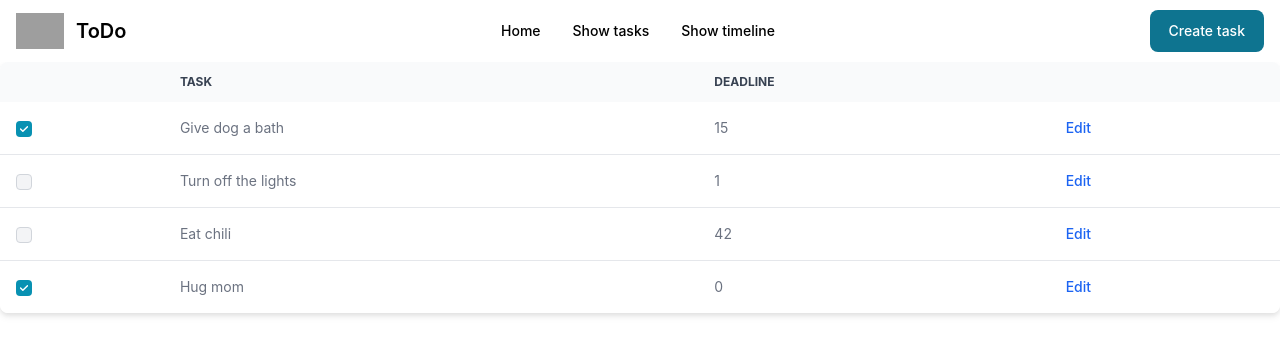
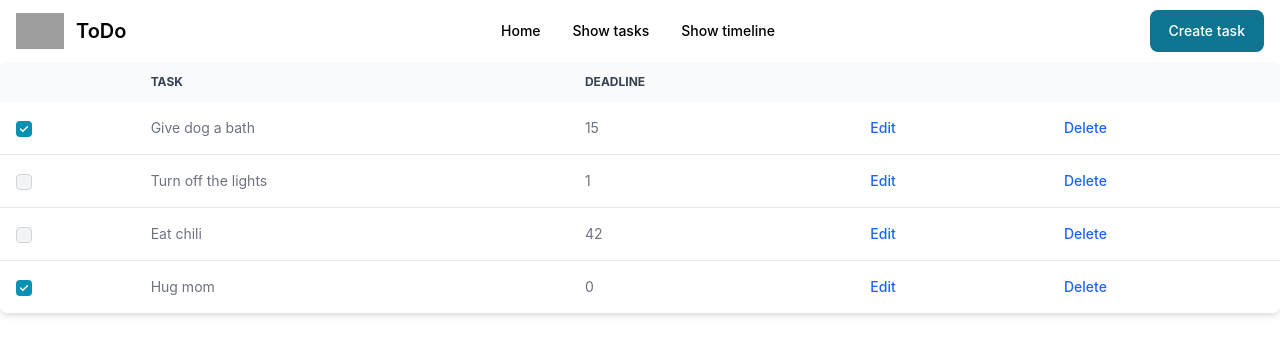
Before and after one commit to ddruart19/react, a React (Create React App) app: page /list in a window 1280 px wide. Shown: the top 356 px of the page. Built offline with nearby package versions, Linux system fonts and the light colour scheme; grey boxes are pictures that could not be loaded.

Commit message:
Delete button + confirm to delete task

```diff
--- a/src/Components/ShowTasks.tsx
+++ b/src/Components/ShowTasks.tsx
@@ -33,6 +33,11 @@ const ShowTasks = () =>{
                   Edit
                 </span>
               </Table.HeadCell>
+              <Table.HeadCell>
+                <span className="sr-only">
+                  Delete
+                </span>
+              </Table.HeadCell>
             </Table.Head>
 
             <Table.Body className="divide-y">
--- a/src/Components/TodoTask.tsx
+++ b/src/Components/TodoTask.tsx
@@ -1,6 +1,7 @@
 import { Checkbox, Table } from "flowbite-react";
-import React, { useState } from "react";
+import React, { useContext, useState } from "react";
 import { Link } from "react-router-dom";
+import { TodoListContext } from "../App";
 import { ITask } from "../Interfaces";
 
 interface Props{
@@ -8,13 +9,21 @@ interface Props{
     completeTask(taskId: number, isCompleted: boolean): void;
 }
 
-
 const TodoTask: React.FC<{task: ITask, completeTask: any}> = ({task, completeTask}: Props) =>{
     const[isChecked, setIsChecked] = useState(task.completed);
+
+    const todo = useContext(TodoListContext);
+
     const handleChange = (e: React.ChangeEvent<HTMLInputElement>) =>{
         setIsChecked(e.target.checked);
         completeTask(task.id, e.target.checked);
         console.log(task.completed);
+    }
+
+    const confirmDelete = (task:ITask) => {
+        if(window.confirm('Are you sure you want to delete ' + task.taskName + '?')){
+            todo.setTodoList(todo.todoList.filter(t => t.id !== task.id));
+        }
     }
     return(
 
@@ -30,8 +39,14 @@ const TodoTask: React.FC<{task: ITask, completeTask: any}> = ({task, completeTas
             </Table.Cell>
             <Table.Cell>
                 <Link to={"/edit/" + task.id}
-                className="font-medium text-blue-600 hover:underline dark:text-blue-500">
-                Edit
+                    className="font-medium text-blue-600 hover:underline dark:text-blue-500">
+                    Edit
+                </Link>
+            </Table.Cell>
+            <Table.Cell>
+                <Link to=""
+                    className="font-medium text-blue-600 hover:underline dark:text-blue-500" onClick={() => confirmDelete(task)}>
+                    Delete
                 </Link>
             </Table.Cell>
         </Table.Row>
```
